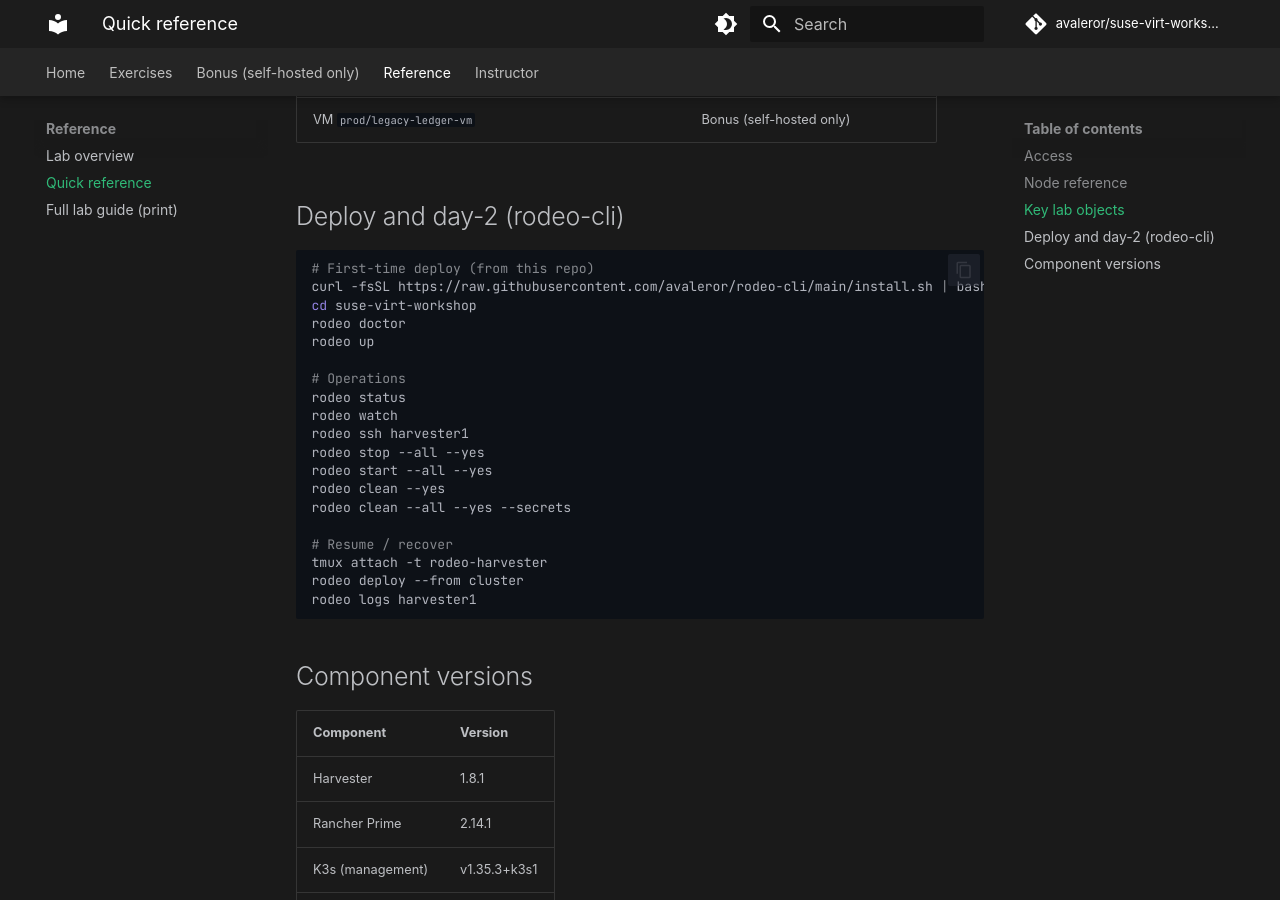
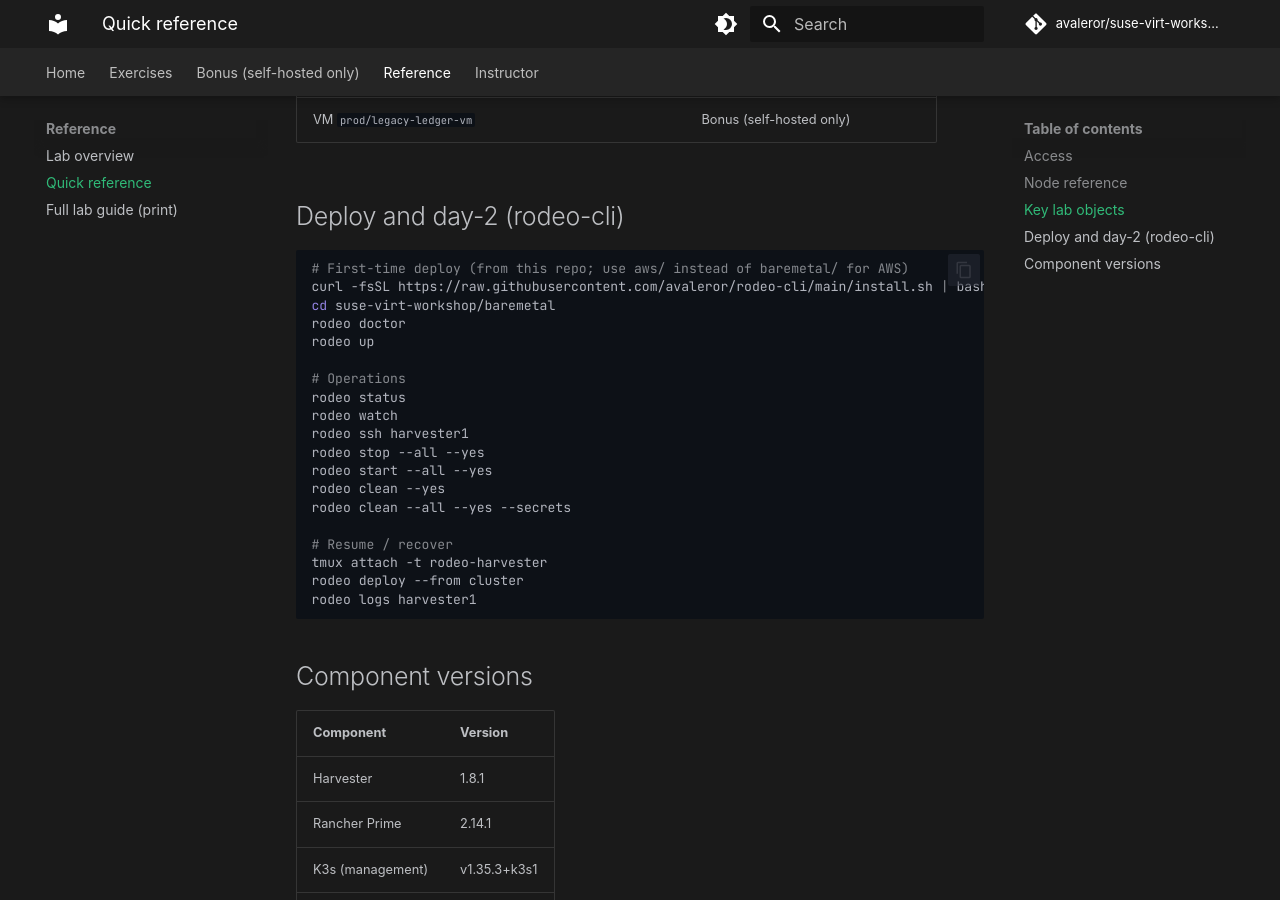
Before and after one commit to avaleror/suse-virt-workshop, an MkDocs documentation site: the page built from docs/reference/quick-reference.md, in a window 1280 px wide and 900 px high, scrolled down 1802 px. Built offline with MkDocs 1.6.1 and Material for MkDocs 9.7.7, drawn with Linux system fonts in a browser that asks for light colours; some web fonts are replaced; comment, search, counter and statistics services are not loaded.

Commit message:
refactor: move bare-metal plan into baremetal/ for parity with aws/
Andrés asked to apply the same sibling-directory structure used for aws/ to
every platform, including bare-metal — no platform should live implicitly
at the repo root while others get their own directory. rodeo-plan.yaml
moves to baremetal/rodeo-plan.yaml, with baremetal/custom -> ../custom
(same symlink pattern as aws/custom) so the one custom/scripts/ copy still
serves every platform with zero duplication.

Every "cd suse-virt-workshop && rodeo up" instruction across README,
docs/index.md, docs/lab-guide.md, docs/instructor/host-setup.md, and
docs/reference/quick-reference.md updated to "cd suse-virt-workshop/baremetal".
rodeo-cli's find_lab_dir() only walks up from cwd looking for rodeo-plan.yaml
(verified in rodeo-cli's config.py) — running `rodeo up` from the old repo
root now correctly errors "no lab detected" instead of silently doing the
wrong thing, since no rodeo-plan.yaml lives there anymore.

Co-Authored-By: Claude Sonnet 5 <noreply@anthropic.com>
Claude-Session: https://claude.ai/code/session_01Mr1xUVC1dk5Fo5VUjPTnAh

````diff
--- a/docs/reference/quick-reference.md
+++ b/docs/reference/quick-reference.md
@@ -46,9 +46,9 @@
 ## Deploy and day-2 (rodeo-cli)
 
 ```bash
-# First-time deploy (from this repo)
+# First-time deploy (from this repo; use aws/ instead of baremetal/ for AWS)
 curl -fsSL https://raw.githubusercontent.com/avaleror/rodeo-cli/main/install.sh | bash
-cd suse-virt-workshop
+cd suse-virt-workshop/baremetal
 rodeo doctor
 rodeo up
 
````
Also changed, not shown: README.md (+9 -7 lines), docs/index.md (+1 -1 lines), docs/instructor/host-setup.md (+1 -1 lines), docs/lab-guide.md (+1 -1 lines), docs/reference/lab-overview.md (+1 -1 lines), 3 other files.
